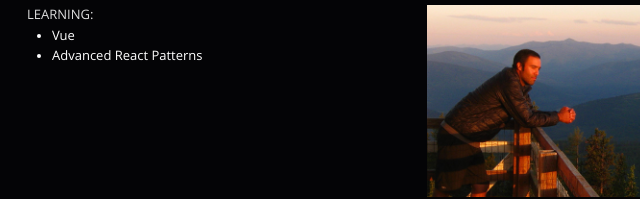
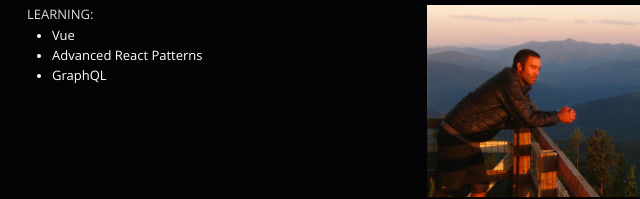
Before and after one commit to shaunsantacruz/ssc, a plain HTML site: page index.html in a window 1280 px wide. Shown: the part 1759-1958 px from the top of the page, 428-1068 px from the left. Drawn offline with Linux system fonts and the light colour scheme.

Commit message:
copy update

```diff
--- a/index.html
+++ b/index.html
@@ -186,6 +186,7 @@
                         <ul>
                             <li>Vue</li>
                             <li>Advanced React Patterns</li>
+                            <li>GraphQL</li>
                         </ul>
                     </div>
                     <div class="span4">
```
